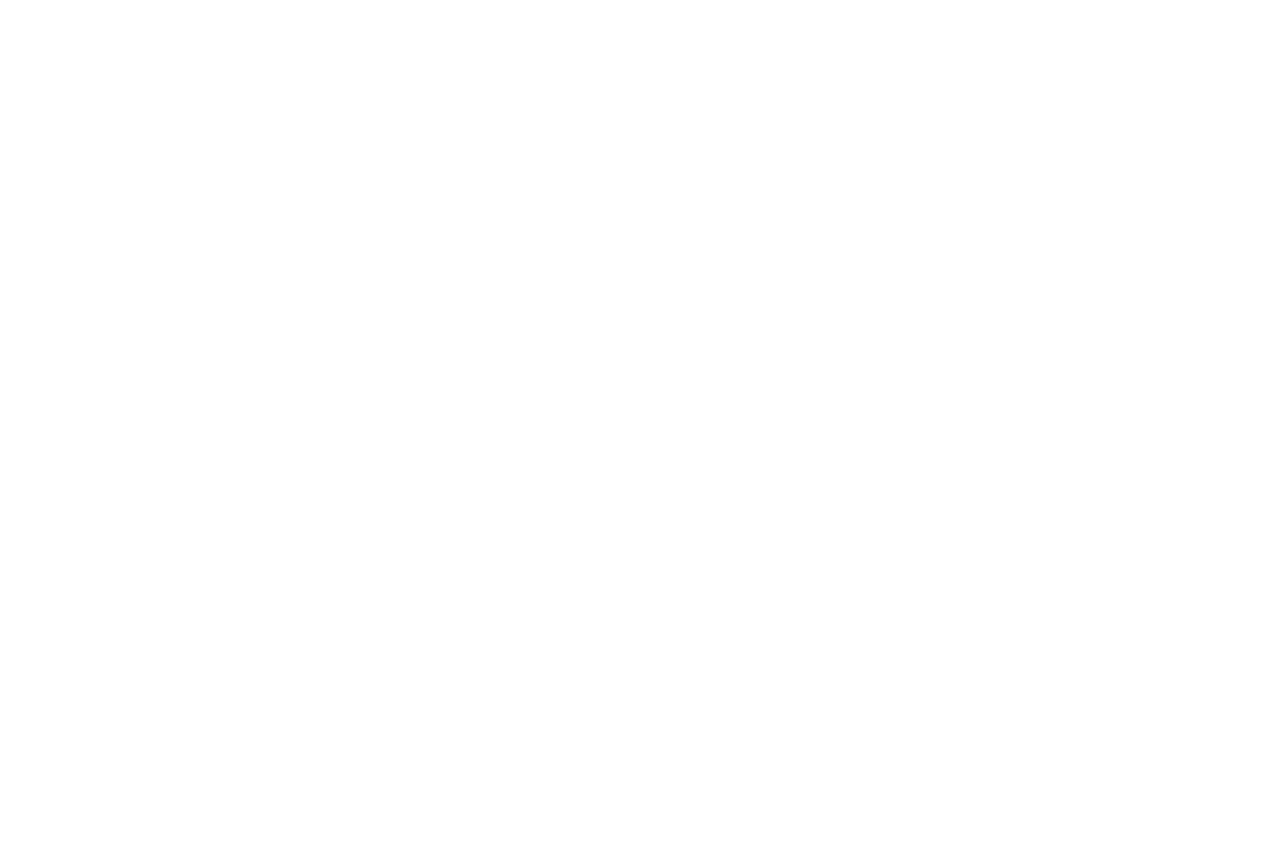
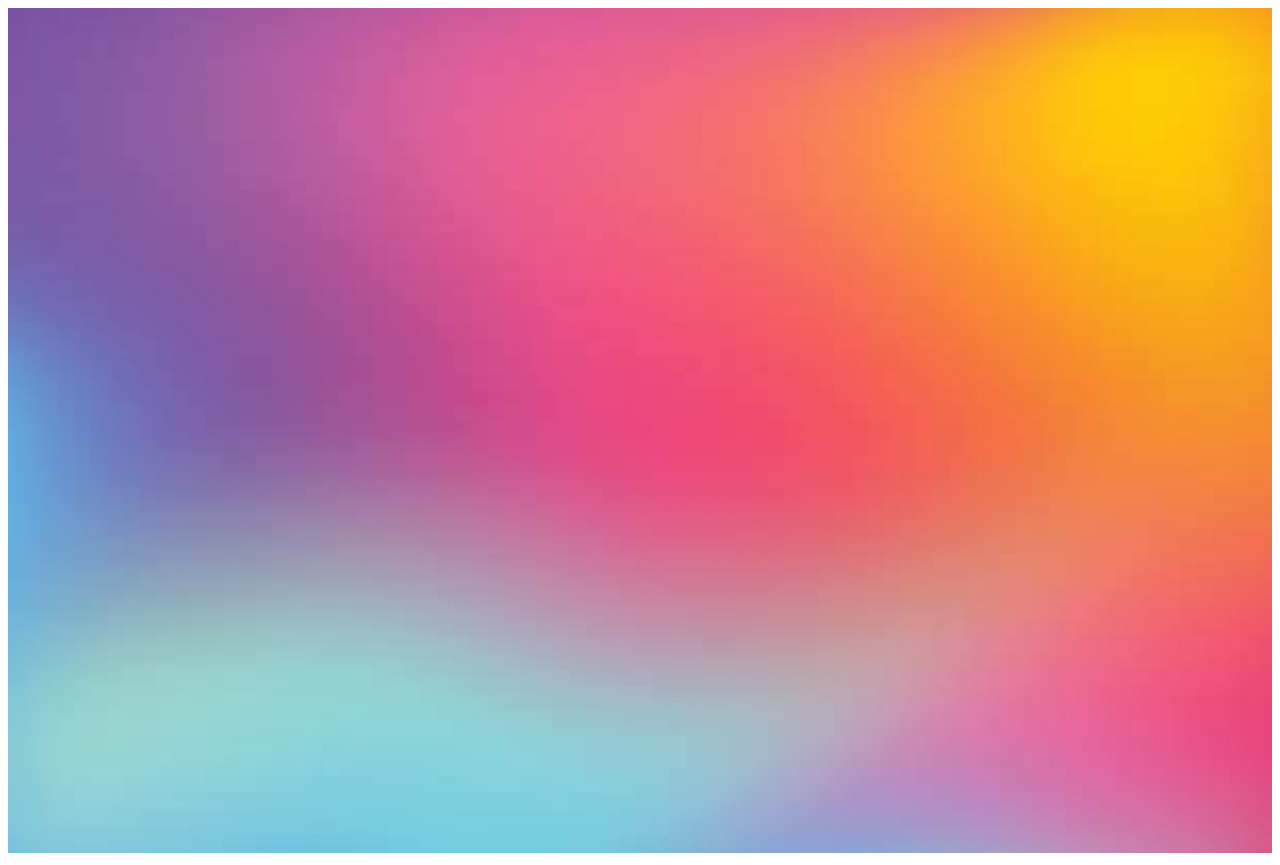
Before and after one commit to kavyayaddanapudi/lumen, a plain HTML site: page index.html in a window 1280 px wide. Before the commit the page ends 800 px from the top, so only its background shows below. Drawn offline with Linux system fonts and the light colour scheme.

Commit message:
frontend day-1

```diff
--- a/index.html
+++ b/index.html
@@ -5,6 +5,6 @@
     <link rel="stylesheet" href="../lumen/style.css">
 </head>
 <body>
-    <div class = ""></div>
+    <img src="../lumen/images/background_imgaj.jpg" alt="">
 </body>
 </html>
--- a/style.css
+++ b/style.css
@@ -0,0 +1,3 @@
+img{
+    width: 100%;
+}
```
Also changed, not shown: images/background_imgaj.jpg (added).
